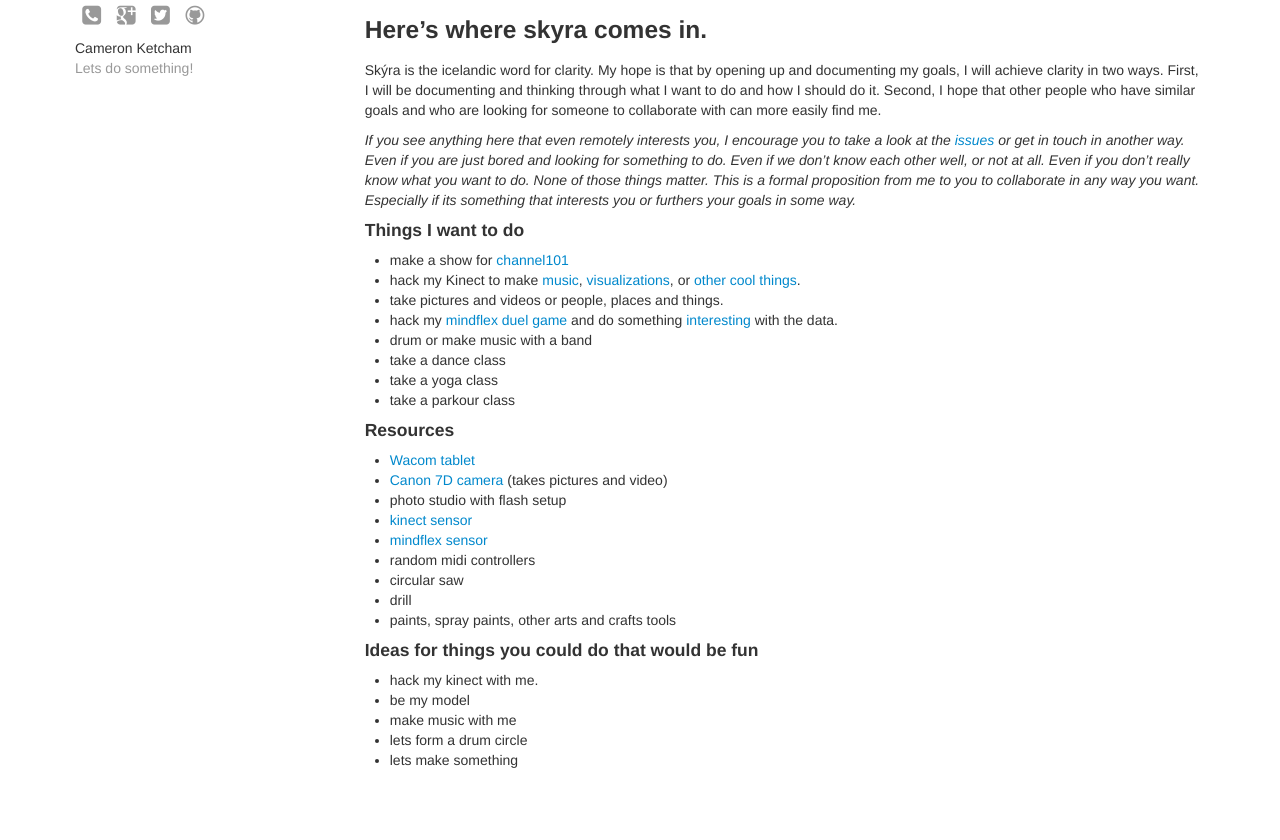
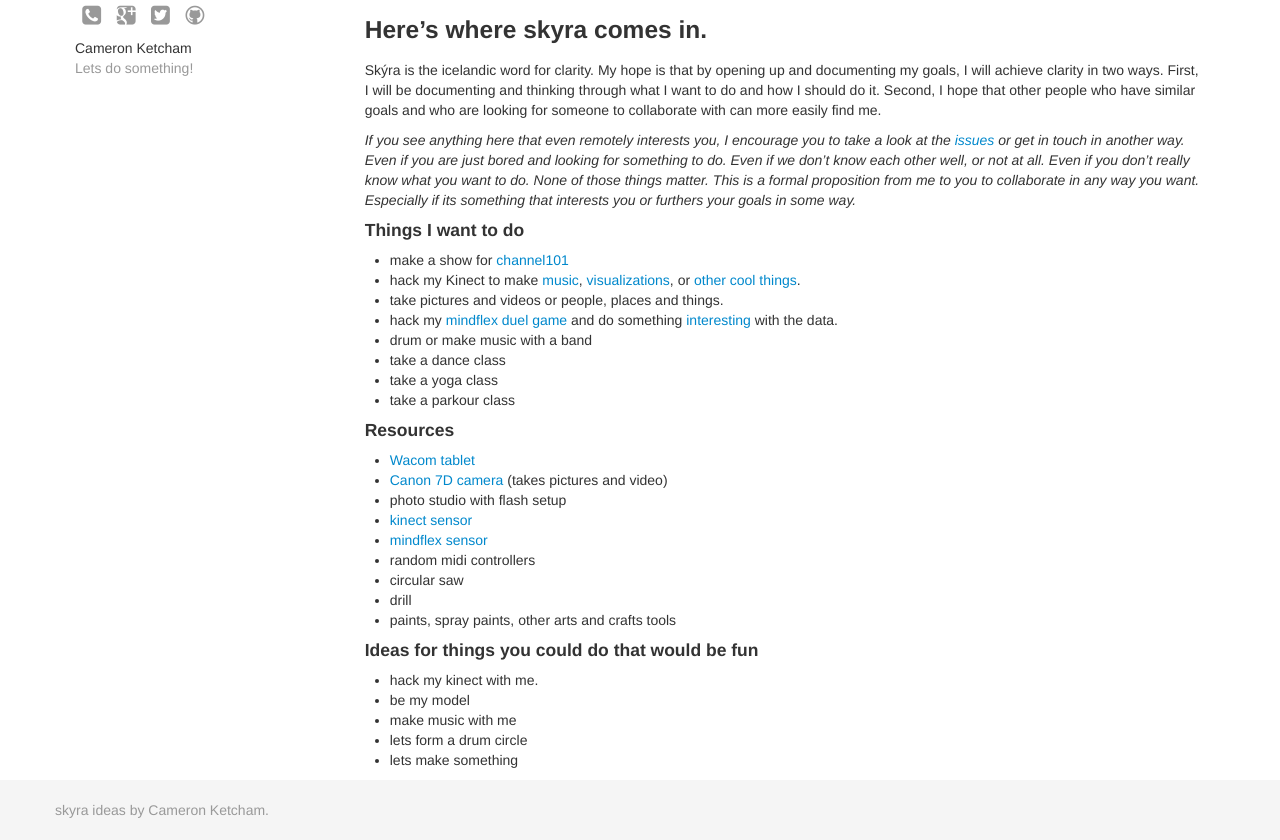
Before and after one commit to skyra/skyra.github.com, a Jekyll site: the page built from index.html, in a window 1280 px wide and 1040 px high, cut to the strip 200-1040 px from the top of the window. Built offline with Jekyll 4.4.1, drawn with Linux system fonts in a browser that asks for light colours.

Commit message:
added footer bar

```diff
--- a/_layouts/default.html
+++ b/_layouts/default.html
@@ -10,12 +10,6 @@
     <link href="/css/bootstrap.css" rel="stylesheet">
     <link href="/css/font-awesome.min.css" rel="stylesheet">
     <link href="/css/layout.css" rel="stylesheet">
-
-    <style>
-      body {
-        padding-top: 60px; /* 60px to make the container go all the way to the bottom of the topbar */
-      }
-    </style>
     <link href="/css/bootstrap-responsive.css" rel="stylesheet">
 
     <!-- HTML5 shim, for IE6-8 support of HTML5 elements -->
@@ -26,6 +20,7 @@
   </head>
 
   <body>
+    <div id="wrap">
       <div class="navbar navbar-inverse navbar-fixed-top">
         <div class="navbar-inner">
           <div class="container">
@@ -46,7 +41,6 @@
       </div>
 
       <div class="container">
-
         <div class="container-fluid">
           <div class="row-fluid">
             <div class="span3">
@@ -86,6 +80,14 @@
         </div>
 
       </div> <!-- /container -->
+      <div id="push"></div>
+    </div>
+
+    <div id="footer">
+        <div class="container">
+            <p class="muted credit">skyra ideas by Cameron Ketcham.</p>
+        </div>
+    </div>
 
     <!-- Le javascript
     ================================================== -->
--- a/css/layout.css
+++ b/css/layout.css
@@ -40,3 +40,50 @@
 .gray {
 color: #999;
 }
+
+
+
+/* Sticky footer styles
+-------------------------------------------------- */
+
+html,
+body {
+  height: 100%;
+  /* The html and body elements cannot have any padding or margin. */
+}
+
+/* Wrapper for page content to push down footer */
+#wrap {
+  min-height: 100%;
+  height: auto !important;
+  height: 100%;
+  /* Negative indent footer by it's height */
+  margin: 0 auto -60px;
+}
+
+/* Set the fixed height of the footer here */
+#push,
+#footer {
+  height: 60px;
+}
+#footer {
+  background-color: #f5f5f5;
+}
+
+/* Lastly, apply responsive CSS fixes as necessary */
+@media (max-width: 767px) {
+  #footer {
+    margin-left: -20px;
+    margin-right: -20px;
+    padding-left: 20px;
+    padding-right: 20px;
+  }
+}
+
+#wrap > .container {
+  padding-top: 60px;
+}
+
+.container .credit {
+  margin: 20px 0;
+}
```
Lines whose indentation alone changed are shown as unchanged.
